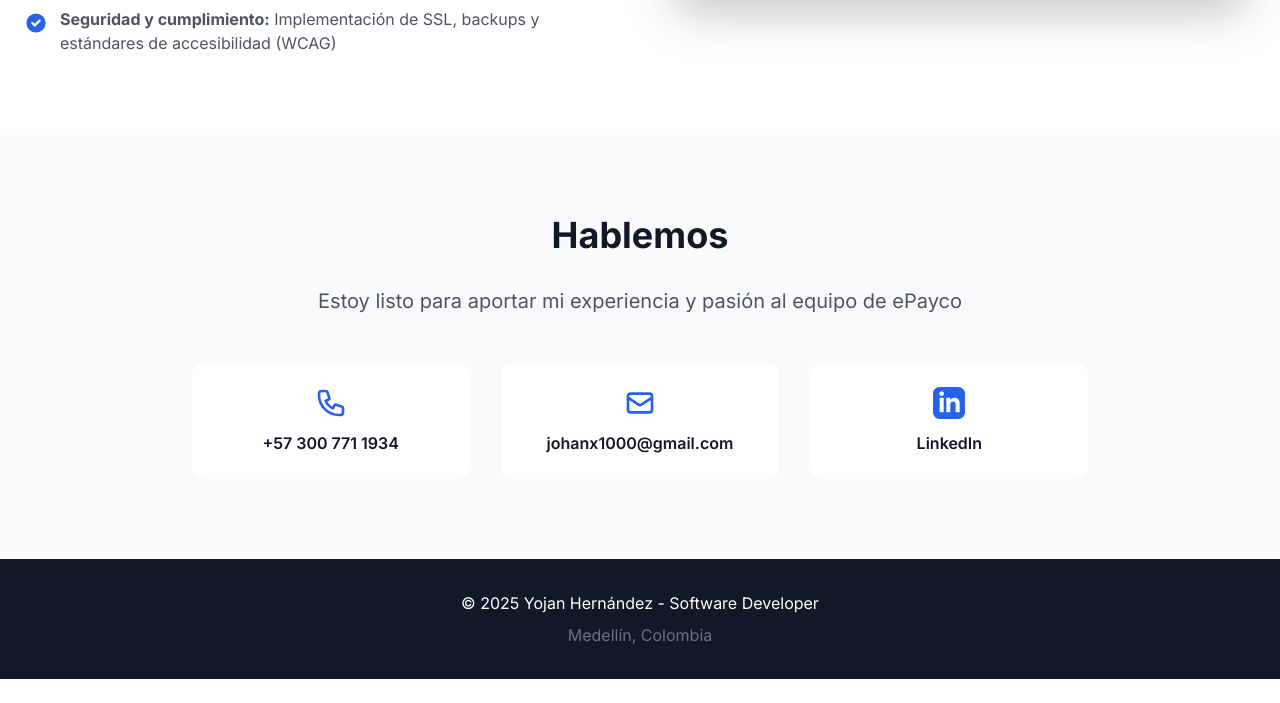
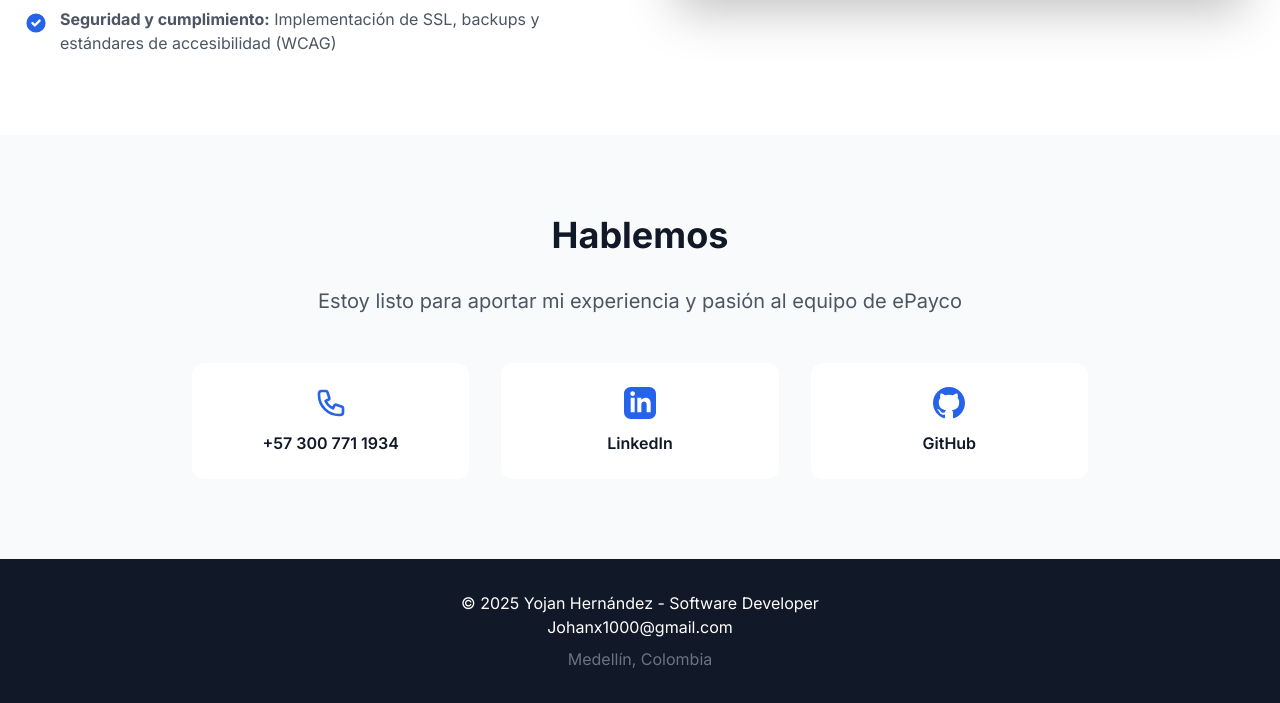
Before and after one commit to YojanHernandez/ePayco-Landing, a plain HTML site: page index.html in a window 1280 px wide. Shown: the part 3253-3956 px from the top of the page. Before the commit the page ends 3932 px from the top, so only its background shows below. Drawn offline with nearby package versions, Linux system fonts and the light colour scheme.

Commit message:
feat: Replace email contact link with GitHub link in the contact section and relocate email to the footer.

```diff
--- a/index.html
+++ b/index.html
@@ -601,27 +601,6 @@
             >
           </a>
           <a
-            href="mailto:johanx1000@gmail.com"
-            class="bg-white dark:bg-gray-700 p-6 rounded-xl hover-lift flex flex-col items-center gap-3"
-          >
-            <svg
-              class="w-8 h-8 text-blue-600 dark:text-blue-400"
-              fill="none"
-              stroke="currentColor"
-              viewBox="0 0 24 24"
-            >
-              <path
-                stroke-linecap="round"
-                stroke-linejoin="round"
-                stroke-width="2"
-                d="M3 8l7.89 5.26a2 2 0 002.22 0L21 8M5 19h14a2 2 0 002-2V7a2 2 0 00-2-2H5a2 2 0 00-2 2v10a2 2 0 002 2z"
-              ></path>
-            </svg>
-            <span class="text-gray-900 dark:text-white font-semibold"
-              >johanx1000@gmail.com</span
-            >
-          </a>
-          <a
             href="https://www.linkedin.com/in/jojan-hernandez"
             target="_blank"
             class="bg-white dark:bg-gray-700 p-6 rounded-xl hover-lift flex flex-col items-center gap-3"
@@ -639,6 +618,24 @@
               >LinkedIn</span
             >
           </a>
+          <a
+            href="https://github.com/YojanHernandez"
+            target="_blank"
+            class="bg-white dark:bg-gray-700 p-6 rounded-xl hover-lift flex flex-col items-center gap-3"
+          >
+            <svg
+              class="w-8 h-8 text-blue-600 dark:text-blue-400"
+              fill="currentColor"
+              viewBox="0 0 24 24"
+            >
+              <path
+                d="M12 0c-6.626 0-12 5.373-12 12 0 5.302 3.438 9.8 8.207 11.387.599.111.793-.261.793-.577v-2.234c-3.338.726-4.033-1.416-4.033-1.416-.546-1.387-1.333-1.756-1.333-1.756-1.089-.745.083-.729.083-.729 1.205.084 1.839 1.237 1.839 1.237 1.07 1.834 2.807 1.304 3.492.997.107-.775.418-1.305.762-1.604-2.665-.305-5.467-1.334-5.467-5.931 0-1.311.469-2.381 1.236-3.221-.124-.303-.535-1.524.117-3.176 0 0 1.008-.322 3.301 1.23.957-.266 1.983-.399 3.003-.404 1.02.005 2.047.138 3.006.404 2.291-1.552 3.297-1.23 3.297-1.23.653 1.653.242 2.874.118 3.176.77.84 1.235 1.911 1.235 3.221 0 4.609-2.807 5.624-5.479 5.921.43.372.823 1.102.823 2.222v3.293c0 .319.192.694.801.576 4.765-1.589 8.199-6.086 8.199-11.386 0-6.627-5.373-12-12-12z"
+              />
+            </svg>
+            <span class="text-gray-900 dark:text-white font-semibold"
+              >GitHub</span
+            >
+          </a>
         </div>
       </div>
     </section>
@@ -647,6 +644,11 @@
     <footer class="bg-gray-900 dark:bg-black text-white py-8 px-6">
       <div class="max-w-7xl mx-auto text-center">
         <p class="text-white">© 2025 Yojan Hernández - Software Developer</p>
+        <p class="text-white">
+          <a href="mailto:johanx1000@gmail.com" target="_blank"
+            >Johanx1000@gmail.com</a
+          >
+        </p>
         <p class="text-gray-500 mt-2">Medellín, Colombia</p>
       </div>
     </footer>
```
